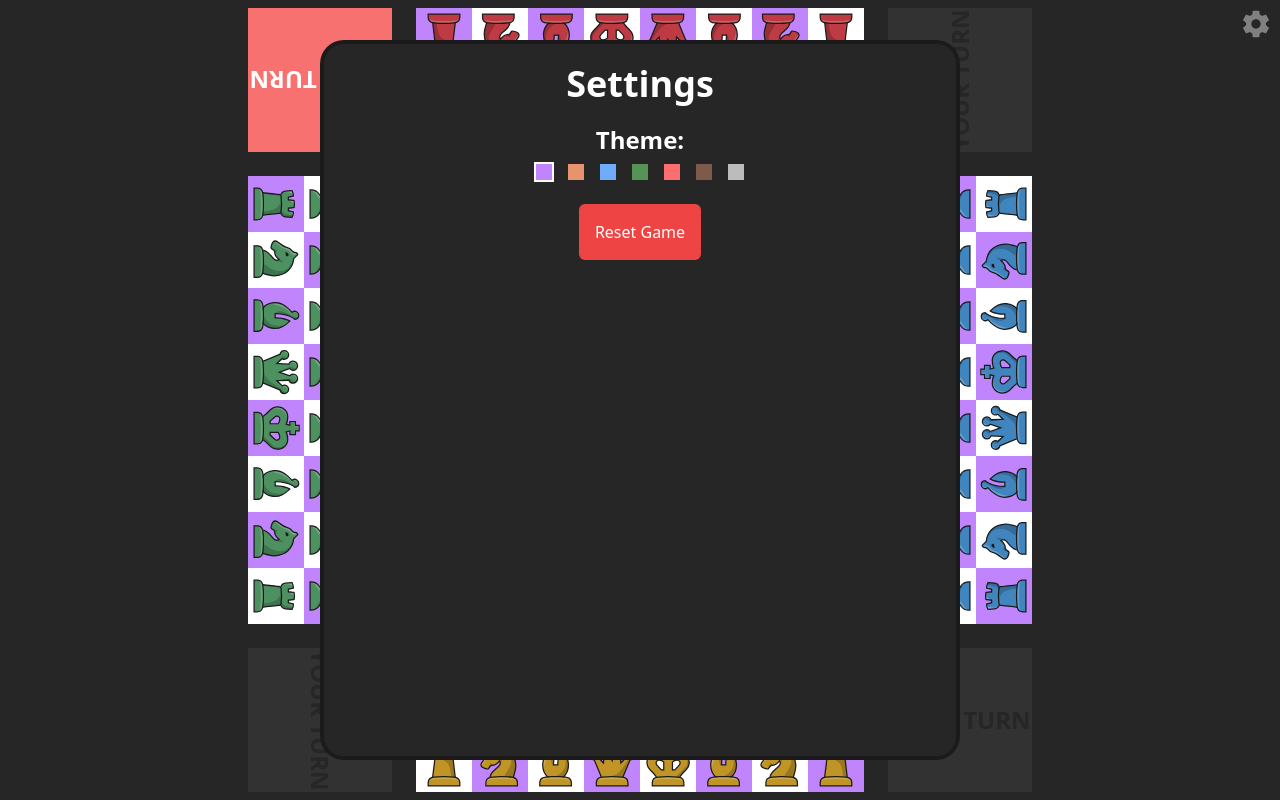
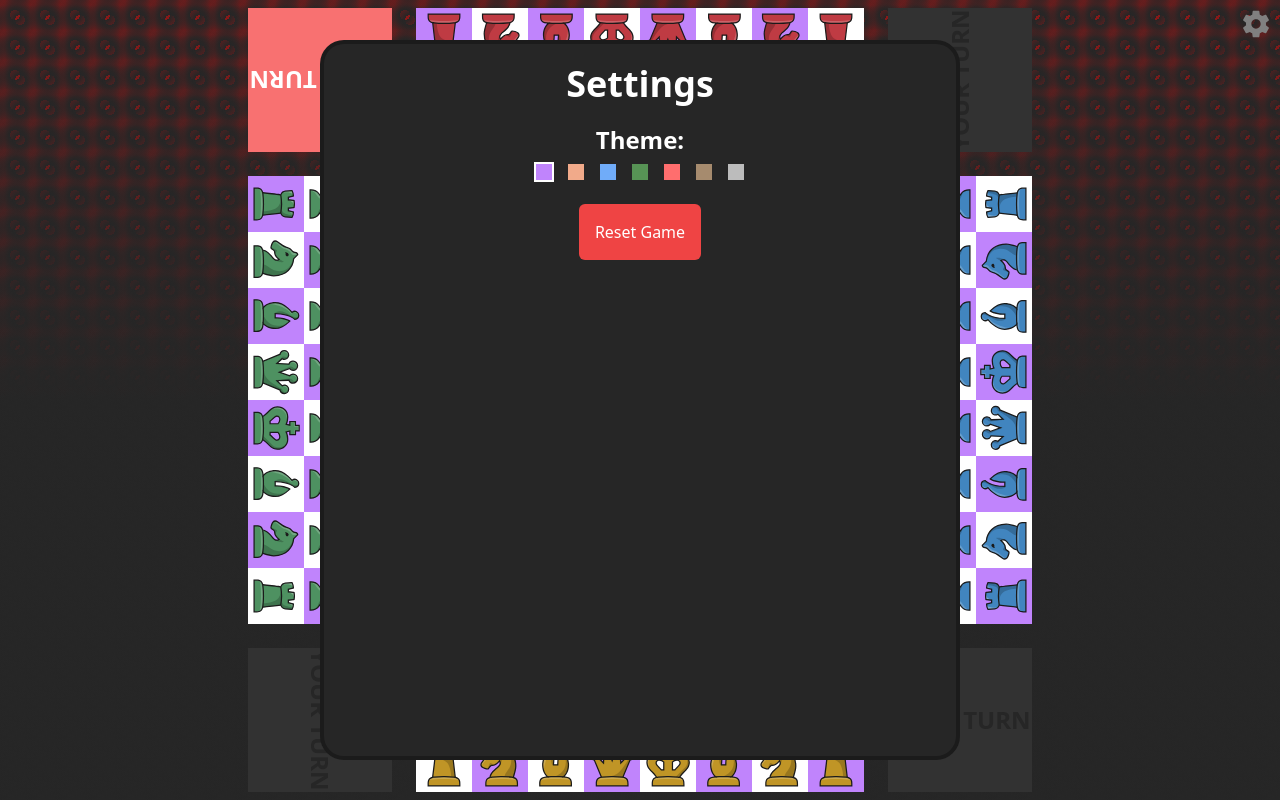
Before and after one commit to T0RNATO/4PChess, a Nuxt app: page / in a window 1280 px wide. Both pictures are taken after a click on the picture 1256 px from the left and 24 px from the top of the page. Built offline with nearby package versions, Linux system fonts and the light colour scheme.

Commit message:
me when i commit unfinished updates for my good friend michael

```diff
--- a/app.vue
+++ b/app.vue
@@ -1,4 +1,5 @@
 <template>
+    <div class="body" :style="{'--turn': turn, '--turn-color': ['#8c1818', '#286283', '#8f7f1f', '#40732f'][turn]}">
     <div @click="closeMenu" id="root" :class="[settings.theme]">
         <img src="@/assets/images/settings.svg" class="absolute m-2 right-0 w-8 hover:rotate-45 transition-all cursor-pointer"
              @click="toggleMenu" alt="Settings Button"/>
@@ -6,6 +7,7 @@
             <Game :selected="selected"/>
         </div>
         <SettingsMenu v-if="settingsMenu" :class="{fadeOut: fadeOut}" v-animationend="anEnd"/>
+    </div>
     </div>
 </template>
 
@@ -59,19 +61,4 @@ export default {
 }
 </script>
 
-<style>
-@tailwind base;
-@tailwind components;
-@tailwind utilities;
-body {
-    background-color: #262626;
-    overflow-x: hidden;
-}
-#root.blue {--theme: #70acf9;}
-#root.green {--theme: #579355;}
-#root.grey {--theme: #bcbcbc;}
-#root.orange {--theme: #e6936e;}
-#root.brown {--theme: #7d5a4c;}
-#root.red {--theme: #ff6e6e;}
-#root.purple {--theme: #c084fc;}
-</style>
+<style src="/assets/css/main.css"></style>
--- /dev/null
+++ b/assets/css/main.css
@@ -0,0 +1,43 @@
+@tailwind base;
+@tailwind components;
+@tailwind utilities;
+body {
+    background-color: #262626;
+    overflow-x: hidden;
+}
+.body {
+    --turn: 0;
+    --turn-color: #be2424;
+    background-image: linear-gradient(calc(var(--turn) * 90deg + 180deg), var(--turn-color), #262626, #262626);
+}
+#root {
+    --blue: #70acf9;
+    --green: #579355;
+    --grey: #bcbcbc;
+    --orange: #f1aa8a;
+    --brown: #a68b6e;
+    --red: #ff6e6e;
+    --purple: #c084fc;
+    /*background-image: linear-gradient(calc(var(--turn) * 90deg + 180deg), #262626, #262626 3px, transparent 3px, transparent 6px, #262626 6px);*/
+    /*background-size: 20px 20px;*/
+    /*animation: 60s linear 0s infinite running slide;*/
+    background-image: radial-gradient(transparent 0, transparent 5px, #262626 5px, transparent), radial-gradient(transparent 0, transparent 5px, #262626 5px, transparent);
+    background-size: 30px 30px;
+    background-position: 0 0, 5px 5px;
+    /*animation: 60s linear 0s infinite running slide;*/
+}
+@keyframes slide {
+    from {
+        background-position: 100% 100%;
+    }
+    to {
+        background-position: 0 0;
+    }
+}
+#root.blue {--theme: var(--blue);}
+#root.green {--theme: var(--green);}
+#root.grey {--theme: var(--grey);}
+#root.orange {--theme: var(--orange);}
+#root.brown {--theme: var(--brown);}
+#root.red {--theme: var(--red);}
+#root.purple {--theme: var(--purple);}
--- a/assets/css/squares.css
+++ b/assets/css/squares.css
@@ -30,14 +30,14 @@
   outline-offset: -5px;
 }
 
-.check {
-  background: darkred !important;
-}
-
 .col-0 { @apply !bg-red-400; }
 .col-1 { @apply !bg-blue-300; }
 .col-2 { @apply !bg-yellow-200; }
 .col-3 { @apply !bg-green-300; }
+
+.check {
+  background: darkred !important;
+}
 
 .selected { @apply !bg-fuchsia-300 }
 
--- a/components/Piece.vue
+++ b/components/Piece.vue
@@ -1,16 +1,16 @@
 <template>
-  <img :src="rotated[piece]"/>
+  <img :src="rotated[piece]" draggable="false"/>
 </template>
 
 <script setup>
-import { rotated } from "../utils/utils"
+import { rotated } from "~/utils/utils"
 </script>
 
 <script>
 export default {
-  props: {
-    piece: String,
-    pos: Array
-  }
+    props: {
+        piece: String,
+        pos: Array
+    }
 }
 </script>
--- a/components/SettingsMenu.vue
+++ b/components/SettingsMenu.vue
@@ -3,13 +3,13 @@
         <h1 class="text-4xl font-bold mt-5 mb-5">Settings</h1>
         <div>
             <h2 class="text-2xl font-semibold text-center">Theme:</h2>
-            <input type="radio" v-model="settings.theme" value="purple" class="theme" style="outline-color: #c084fc;">
-            <input type="radio" v-model="settings.theme" value="orange" class="theme" style="outline-color: #e6936e;">
-            <input type="radio" v-model="settings.theme" value="blue" class="theme" style="outline-color: #70acf9;">
-            <input type="radio" v-model="settings.theme" value="green" class="theme" style="outline-color: #579355;">
-            <input type="radio" v-model="settings.theme" value="red" class="theme" style="outline-color: #ff6e6e;">
-            <input type="radio" v-model="settings.theme" value="brown" class="theme" style="outline-color: #7d5a4c;">
-            <input type="radio" v-model="settings.theme" value="grey" class="theme" style="outline-color: #bcbcbc;">
+            <input type="radio" v-model="settings.theme" value="purple" class="theme" style="outline-color: var(--purple);">
+            <input type="radio" v-model="settings.theme" value="orange" class="theme" style="outline-color: var(--orange);">
+            <input type="radio" v-model="settings.theme" value="blue" class="theme" style="outline-color: var(--blue);">
+            <input type="radio" v-model="settings.theme" value="green" class="theme" style="outline-color: var(--green);">
+            <input type="radio" v-model="settings.theme" value="red" class="theme" style="outline-color: var(--red);">
+            <input type="radio" v-model="settings.theme" value="brown" class="theme" style="outline-color: var(--brown);">
+            <input type="radio" v-model="settings.theme" value="grey" class="theme" style="outline-color: var(--grey);">
         </div>
         <button class="bg-red-500 p-4 rounded-md m-4" @click="resetBoard">Reset Game</button>
     </div>
@@ -37,25 +37,25 @@ export default {
 <style>
 .modal {
   @apply absolute bg-[#262626] rounded-3xl h-[90%] w-[40rem] top-1/2 left-1/2 -translate-x-1/2 -translate-y-1/2 border-4 border-[rgba(0_0_0/0.3)] text-white flex flex-col items-center transition-all;
-  animation: fadeIn 0.5s cubic-bezier(.48,.47,.55,1.31) forwards;
+  animation: fadeIn 0.3s cubic-bezier(.48,.47,.55,1.31) forwards;
 }
 .fadeOut {
-  animation: fadeOut 0.5s cubic-bezier(.45,-0.56,.48,.47) forwards;
+  animation: fadeOut 0.3s cubic-bezier(.45,-0.56,.48,.47) forwards;
 }
 @keyframes fadeIn {
     0% {
-        left: 0;
+        opacity: 0;
     }
     100% {
-        left: 50%;
+        opacity: 1;
     }
 }
 @keyframes fadeOut {
   0% {
-    left: 50%;
+    opacity: 1;
   }
   100% {
-    left: 100%;
+    opacity: 0;
   }
 }
 .theme {
--- a/stores/app.js
+++ b/stores/app.js
@@ -128,6 +128,7 @@ export const useGameStore = defineStore('game', {
                     }
                 }
             }
+            this.highlight[player] = [];
         },
         setState(newState) {
             for (const key in newState) {
```
Also changed, not shown: 1 other file (tests, documents, lock files or other folders).
